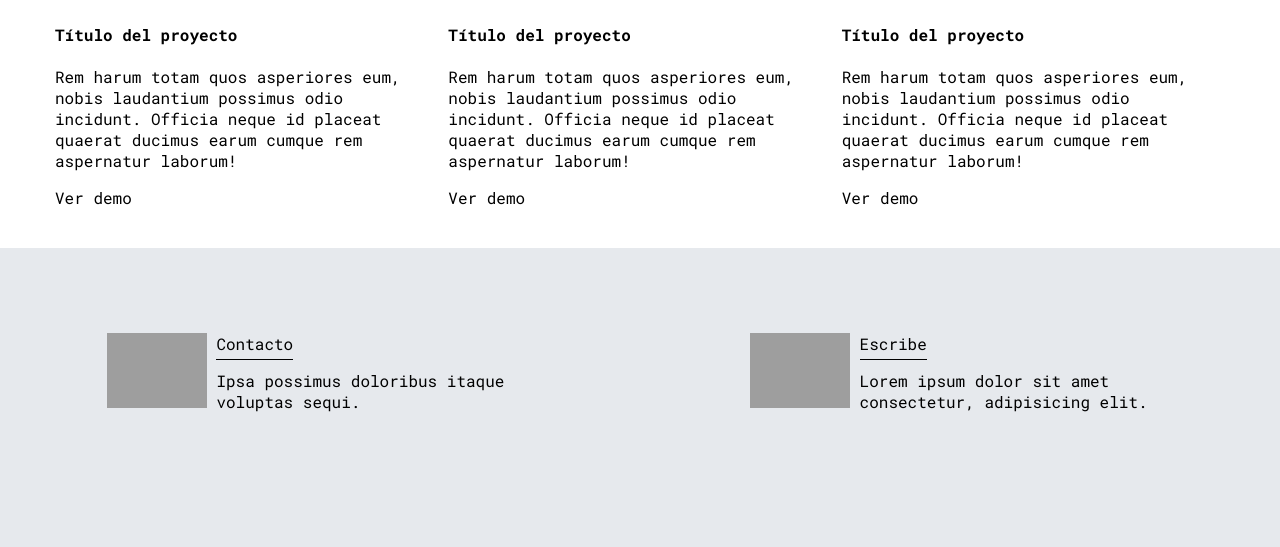
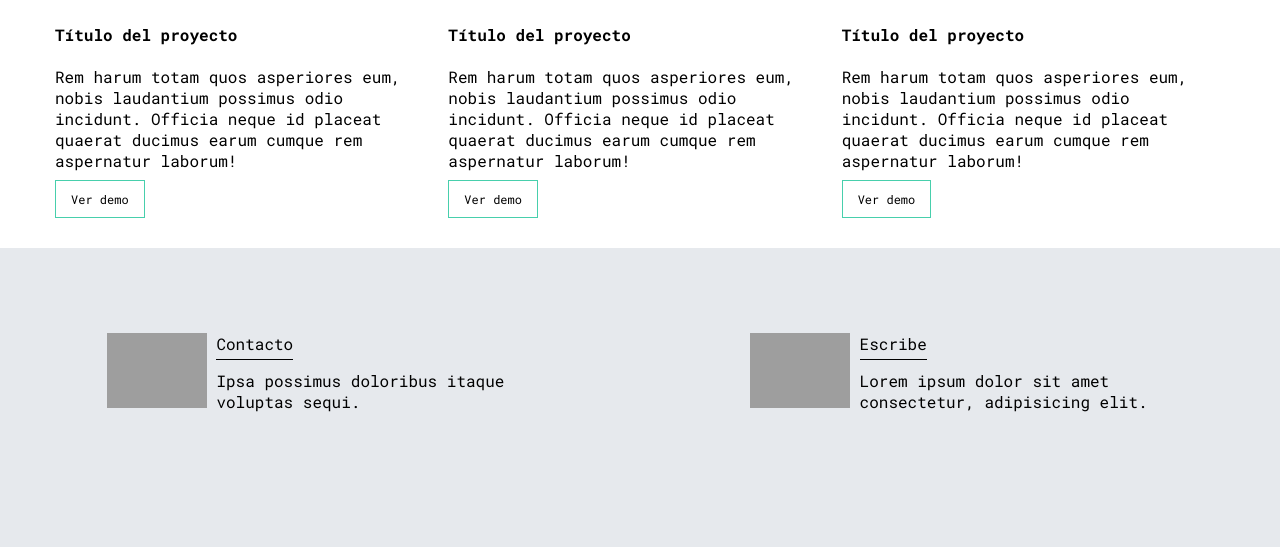
Before and after one commit to diego40g/CursosPlatzi, a PHP site: page /perfil.html in a window 1280 px wide. Shown: the part 1538-2085 px from the top of the page. Run offline with PHP 8.4, Linux system fonts and the light colour scheme; grey boxes are pictures that could not be loaded.

Commit message:
button styles of project pages

```diff
--- a/PracticeCourseCSSGrid/Blog-SPA/css/main.css
+++ b/PracticeCourseCSSGrid/Blog-SPA/css/main.css
@@ -243,3 +243,8 @@
 .project-container img {
     width: 100%;
 }
+.project-button {
+    border: 1px solid #47cfac;
+    padding: 10px 15px;
+    font-size: 12px;
+}
```
